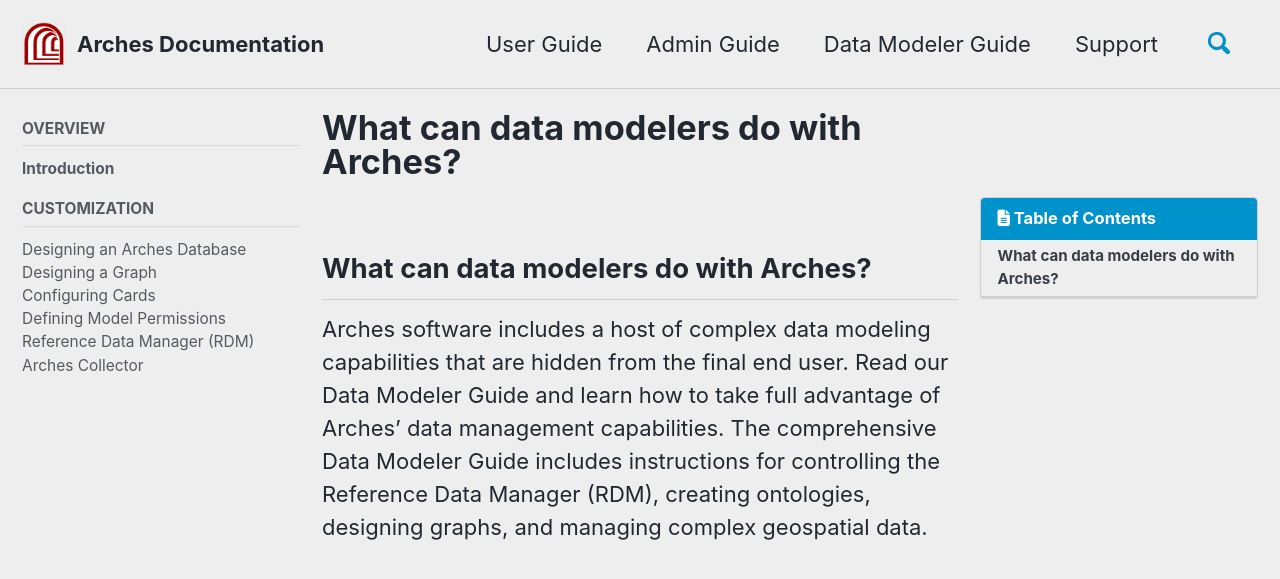
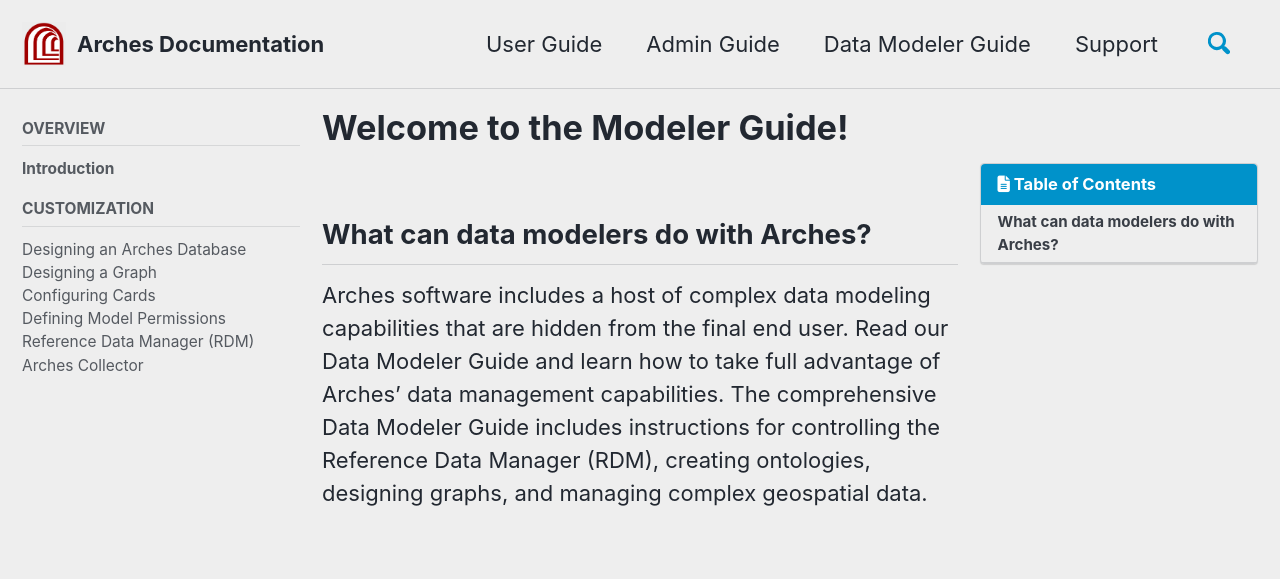
Before and after one commit to fargeo/archesguides, a Jekyll site: the page built from _pages/modeler.md, in a window 1280 px wide and 900 px high. Shown: the top 579 px of the window. Built offline with Jekyll 4.4.1, drawn with Linux system fonts in a browser that asks for light colours; cached includes are drawn as plain includes; nearby versions of some CDN libraries; our own code applies the rules of GitHub Pages for plain Markdown files.

Commit message:
Update modeler.md
Title in front matter

```diff
--- a/_pages/modeler.md
+++ b/_pages/modeler.md
@@ -1,5 +1,6 @@
 ---
 permalink: /modeler/
+title: Welcome to the Modeler Guide!
 layout: single
 toc: true
 toc_label: "Table of Contents"
```
